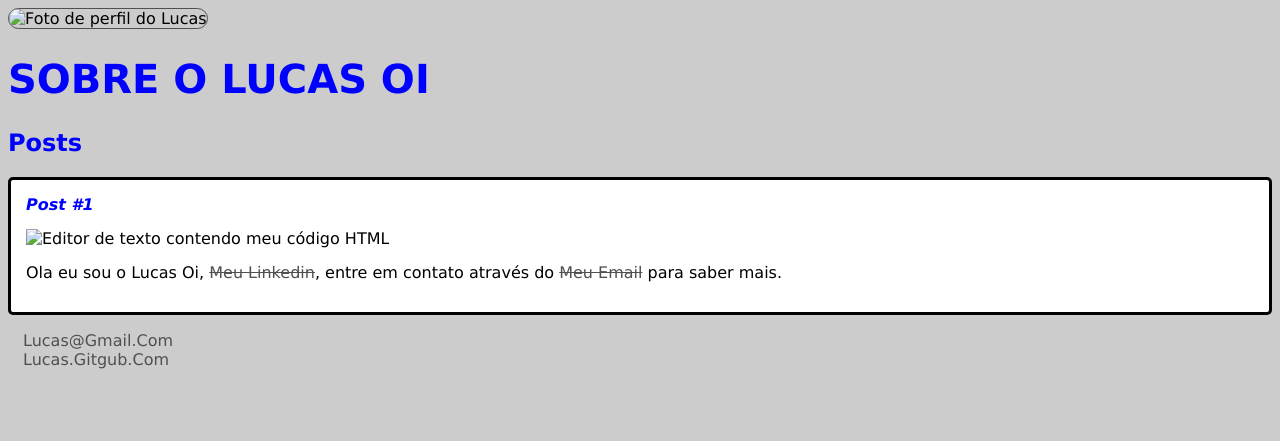
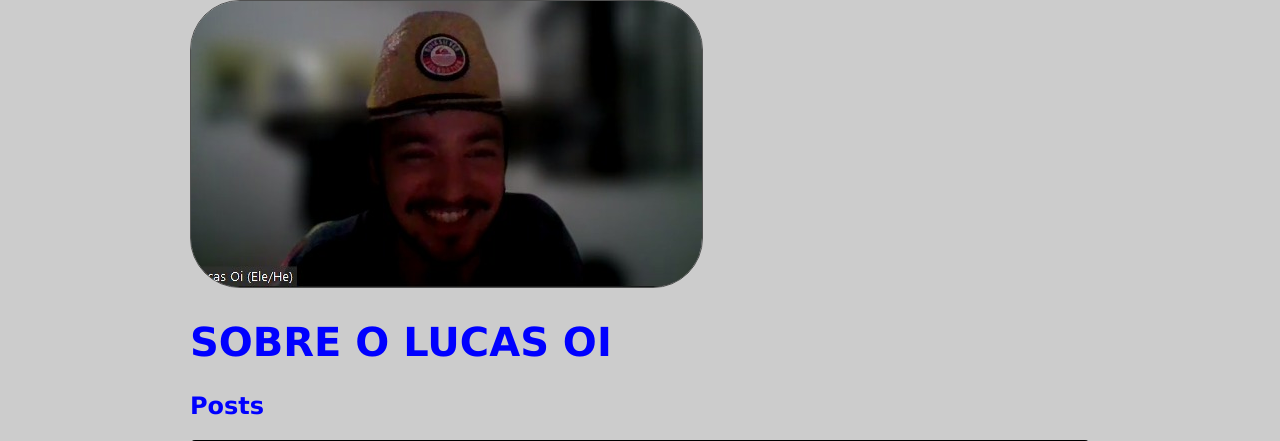
Before and after one commit to bawdoky/DIO_Carrefour_Bootcamp, a PHP site: page / in a window 1280 px wide. Shown: the top 441 px of the page. Before the commit the page ends 369 px from the top, so only its background shows below. Run offline with PHP 8.4, Linux system fonts and the light colour scheme.

Commit message:
Estilização com CSS3 e alterações no HTML5

```diff
--- a/Modulo_2/Exer_HTML5_CSS3/assets/css/style.css
+++ b/Modulo_2/Exer_HTML5_CSS3/assets/css/style.css
@@ -3,6 +3,8 @@
 body{
     background: #ccc;
     font-family: Verdana;
+    max-width: 900px;
+    margin: auto;
 }
 
 .photo{
@@ -43,10 +45,13 @@ a {
 .post_content{
     margin: 0;
     margin-bottom: 15px;
+    text-align: justify;
+
 }
 
 .post_image{
     margin-bottom: 15px;
+    width: 100%;
 }
 
 .contacts_list{
--- a/Modulo_2/Exer_HTML5_CSS3/index.html
+++ b/Modulo_2/Exer_HTML5_CSS3/index.html
@@ -10,7 +10,7 @@
 
     <body>
         <header>
-            <img arc="./assets/img/J6PoK4W.jpg" alt=" Foto de perfil do Lucas" class="photo">
+            <img src="./assets/img/imagem1.jpg" alt=" Foto de perfil do Lucas" class="photo">
             <h1 id="title">Sobre o Lucas Oi</h1>
         </header>
 
@@ -25,7 +25,7 @@
                     <h3 class="post_title">
                       Post #1
                     </h3>
-                    <img arc="https://i.imgur.com/fe5M0E1.png" alt=" Editor de texto contendo meu código HTML" class="post_image">
+                    <img src="https://i.imgur.com/fe5M0E1.png" alt=" Editor de texto contendo meu código HTML" class="post_image">
 
                     <p class="post_content">
                         Ola eu sou o Lucas Oi, <a href="https://www.linkedin.com/in/lucas-de-oliveira-oi/" target="_blank">Meu linkedin</a>, entre em contato através do <a href="mailto:lucas@email.com">meu email</a> para saber mais.
```
Also changed, not shown: Modulo_2/Exer_HTML5_CSS3/assets/img/imagem1.jpg (renamed from Modulo_2/Exer_HTML5_CSS3/assets/img/J6PoK4W.jpg), Modulo_2/Exer_HTML5_CSS3/assets/img/imagem2.png (renamed from Modulo_2/Exer_HTML5_CSS3/assets/img/fe5M0E1.png).
